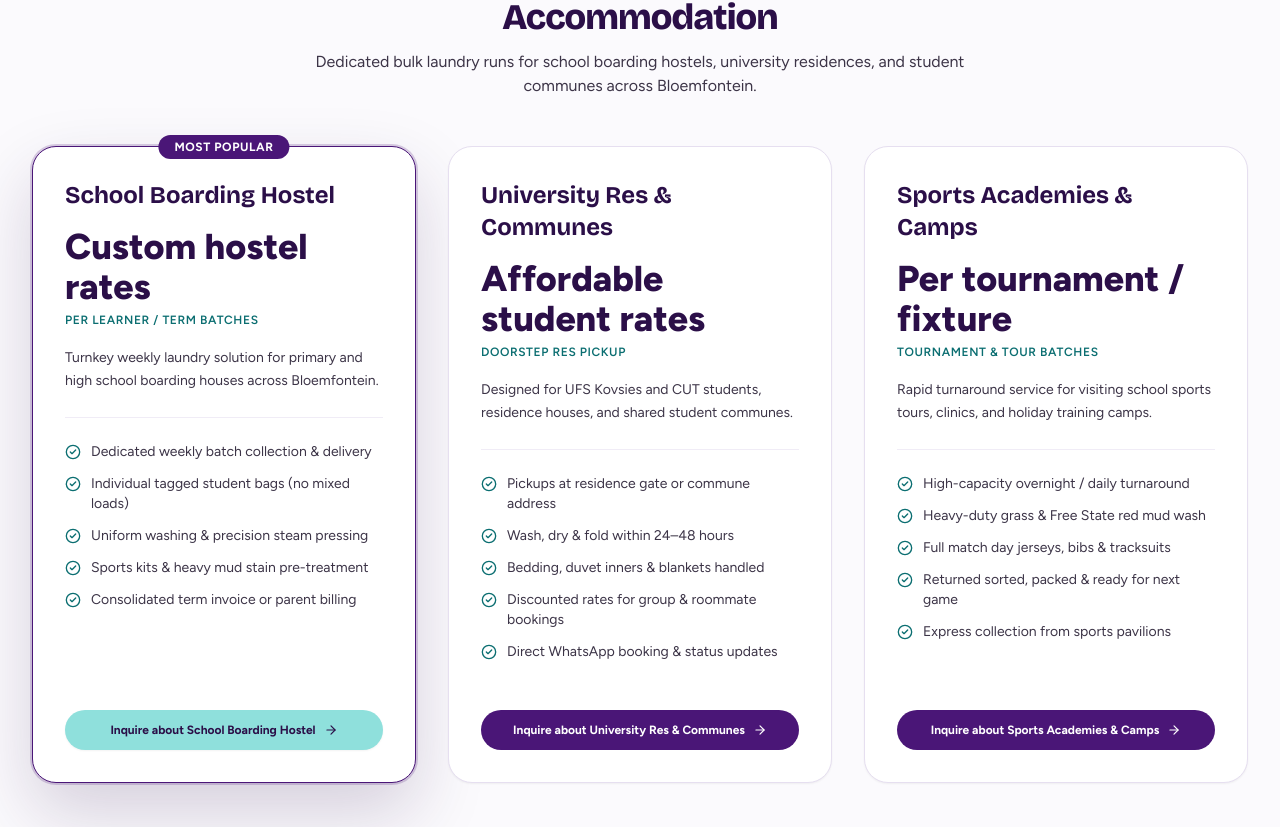
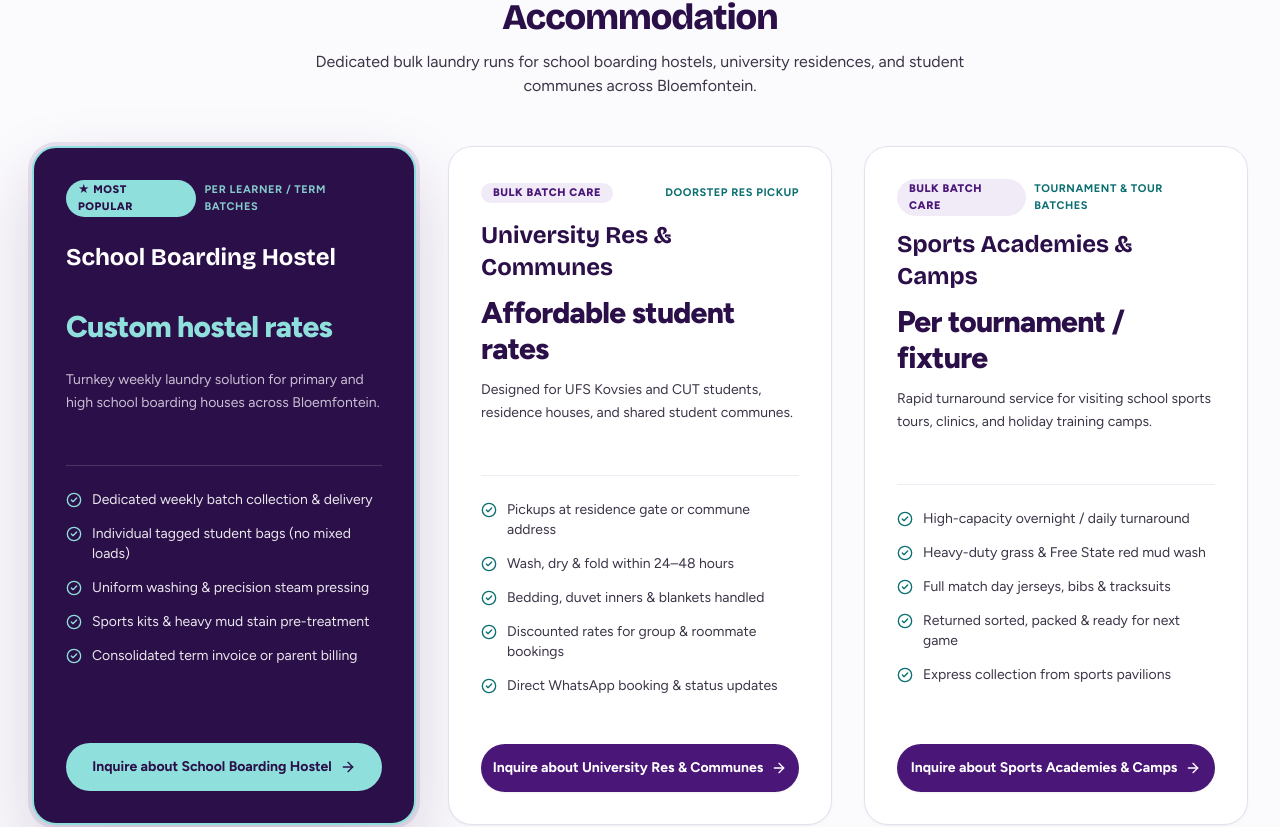
Before and after one commit to arnobonthuyzen-arch/LaundroHub, a Next.js app: page /what-we-offer in a window 1280 px wide. Shown: the part 3326-4153 px from the top of the page. Built offline with nearby package versions, Linux system fonts and the light colour scheme.

Commit message:
fix: align hostel and student pricing cards horizontally with uniform heights and baseline buttons

```diff
--- a/src/app/page.tsx
+++ b/src/app/page.tsx
@@ -222,74 +222,102 @@ export default async function HomePage() {
             </p>
           </div>
 
-          <div className="grid grid-cols-1 md:grid-cols-3 gap-8 items-stretch">
+          <div className="grid grid-cols-1 lg:grid-cols-3 gap-8 items-stretch">
             {plans.map((plan) => (
               <div
                 key={plan.id}
-                className={`relative flex flex-col justify-between rounded-2xl p-8 transition-all ${
+                className={`relative flex flex-col justify-between rounded-3xl p-7 sm:p-8 transition-all h-full ${
                   plan.popular
-                    ? "bg-brand-deep text-white shadow-elevated scale-105 border-2 border-brand-mint"
-                    : "bg-white text-brand-ink border border-brand-line shadow-sm"
+                    ? "bg-brand-deep text-white shadow-elevated border-2 border-brand-mint ring-4 ring-brand-purple/10"
+                    : "bg-white text-brand-ink border border-brand-line shadow-sm hover:shadow-md hover:border-brand-purple/30"
                 }`}
               >
-                {plan.popular && (
-                  <span className="absolute -top-3.5 left-1/2 -translate-x-1/2 rounded-full bg-brand-mint px-4 py-1 text-xs font-extrabold uppercase tracking-wider text-brand-deep shadow-sm">
-                    Most Popular
-                  </span>
-                )}
+                <div>
+                  {/* Category Badge & Weight Tag Row */}
+                  <div className="flex items-center justify-between gap-2 min-h-[1.75rem] mb-3">
+                    <span
+                      className={`inline-flex items-center rounded-full px-3 py-0.5 text-[11px] font-extrabold uppercase tracking-wider ${
+                        plan.popular
+                          ? "bg-brand-mint text-brand-deep"
+                          : "bg-brand-lav text-brand-purple"
+                      }`}
+                    >
+                      {plan.popular ? "★ Most Popular" : "Bulk Batch Care"}
+                    </span>
+                    <span
+                      className={`text-[11px] font-bold uppercase tracking-wider ${
+                        plan.popular ? "text-brand-mint/90" : "text-brand-teal"
+                      }`}
+                    >
+                      {plan.weightLimit}
+                    </span>
+                  </div>
 
-                <div>
+                  {/* Plan Name */}
                   <h3
-                    className={`font-display text-2xl font-bold ${
+                    className={`font-display text-xl sm:text-2xl font-bold min-h-[3.5rem] flex items-center leading-snug ${
                       plan.popular ? "text-white" : "text-brand-deep"
                     }`}
                   >
                     {plan.name}
                   </h3>
-                  <div className="mt-4 flex items-baseline gap-2">
-                    <span className="text-4xl font-extrabold tracking-tight">
+
+                  {/* Rate / Price Display */}
+                  <div className="mt-3 min-h-[3.75rem] flex items-center">
+                    <span
+                      className={`text-2xl sm:text-3xl font-extrabold tracking-tight leading-tight ${
+                        plan.popular ? "text-brand-mint" : "text-brand-deep"
+                      }`}
+                    >
                       {plan.pricePerMonth}
                     </span>
                   </div>
-                  <span
-                    className={`inline-block mt-1 text-xs font-semibold uppercase tracking-wider ${
-                      plan.popular ? "text-brand-mint" : "text-brand-teal"
-                    }`}
-                  >
-                    {plan.weightLimit}
-                  </span>
+
+                  {/* Description */}
                   <p
-                    className={`mt-4 text-sm leading-relaxed ${
+                    className={`mt-3 text-sm leading-relaxed min-h-[4.5rem] flex items-start ${
                       plan.popular ? "text-brand-lav/80" : "text-brand-body"
                     }`}
                   >
                     {plan.description}
                   </p>
 
-                  <ul className="mt-6 space-y-3 border-t border-brand-line/20 pt-6">
+                  {/* Divider */}
+                  <div
+                    className={`my-6 border-t ${
+                      plan.popular ? "border-white/15" : "border-brand-line/60"
+                    }`}
+                  />
+
+                  {/* Feature Checklist */}
+                  <ul className="space-y-3.5">
                     {plan.features.map((f) => (
-                      <li key={f} className="flex items-start gap-2.5 text-xs sm:text-sm">
+                      <li key={f} className="flex items-start gap-2.5 text-xs sm:text-sm leading-snug">
                         <CheckCircle2
                           className={`h-4 w-4 flex-shrink-0 mt-0.5 ${
                             plan.popular ? "text-brand-mint" : "text-brand-teal"
                           }`}
                         />
-                        <span>{f}</span>
+                        <span className={plan.popular ? "text-white/90" : "text-brand-body"}>
+                          {f}
+                        </span>
                       </li>
                     ))}
                   </ul>
                 </div>
 
+                {/* Bottom CTA Button */}
                 <div className="mt-8 pt-4">
                   <Link
                     href="/contact"
-                    className={`flex w-full items-center justify-center gap-2 rounded-xl py-3 text-sm font-bold transition-all ${
+                    className={`flex w-full h-12 items-center justify-center gap-2 rounded-xl text-sm font-bold transition-all shadow-sm ${
                       plan.popular
-                        ? "bg-brand-mint text-brand-deep hover:bg-brand-mint/90 shadow-md"
-                        : "bg-brand-purple text-white hover:bg-brand-deep"
+                        ? "bg-brand-mint text-brand-deep hover:bg-brand-mint/90 hover:scale-[1.01]"
+                        : "bg-brand-purple text-white hover:bg-brand-deep hover:scale-[1.01]"
                     }`}
                   >
-                    Inquire about {plan.name}
+                    <span>Inquire about {plan.name}</span>
+                    <ArrowRight className="h-4 w-4" />
                   </Link>
                 </div>
               </div>
--- a/src/app/what-we-offer/page.tsx
+++ b/src/app/what-we-offer/page.tsx
@@ -327,58 +327,102 @@ export default async function WhatWeOfferPage() {
             </p>
           </div>
 
-          <div className="grid grid-cols-1 md:grid-cols-3 gap-8">
+          <div className="grid grid-cols-1 lg:grid-cols-3 gap-8 items-stretch">
             {plans.map((plan) => (
               <div
                 key={plan.id}
-                className={`relative flex flex-col justify-between rounded-3xl p-8 border transition-all ${
+                className={`relative flex flex-col justify-between rounded-3xl p-7 sm:p-8 transition-all h-full ${
                   plan.popular
-                    ? "bg-white border-brand-purple ring-2 ring-brand-purple/20 shadow-elevated"
-                    : "bg-white border-brand-line shadow-sm"
+                    ? "bg-brand-deep text-white shadow-elevated border-2 border-brand-mint ring-4 ring-brand-purple/10"
+                    : "bg-white text-brand-ink border border-brand-line shadow-sm hover:shadow-md hover:border-brand-purple/30"
                 }`}
               >
-                {plan.popular && (
-                  <span className="absolute -top-3 left-1/2 -translate-x-1/2 rounded-full bg-brand-purple px-4 py-1 text-xs font-bold text-white uppercase tracking-wider">
-                    Most Popular
-                  </span>
-                )}
                 <div>
-                  <h3 className="font-display text-2xl font-bold text-brand-deep">
+                  {/* Category Badge & Weight Tag Row */}
+                  <div className="flex items-center justify-between gap-2 min-h-[1.75rem] mb-3">
+                    <span
+                      className={`inline-flex items-center rounded-full px-3 py-0.5 text-[11px] font-extrabold uppercase tracking-wider ${
+                        plan.popular
+                          ? "bg-brand-mint text-brand-deep"
+                          : "bg-brand-lav text-brand-purple"
+                      }`}
+                    >
+                      {plan.popular ? "★ Most Popular" : "Bulk Batch Care"}
+                    </span>
+                    <span
+                      className={`text-[11px] font-bold uppercase tracking-wider ${
+                        plan.popular ? "text-brand-mint/90" : "text-brand-teal"
+                      }`}
+                    >
+                      {plan.weightLimit}
+                    </span>
+                  </div>
+
+                  {/* Plan Name */}
+                  <h3
+                    className={`font-display text-xl sm:text-2xl font-bold min-h-[3.5rem] flex items-center leading-snug ${
+                      plan.popular ? "text-white" : "text-brand-deep"
+                    }`}
+                  >
                     {plan.name}
                   </h3>
-                  <div className="mt-4 flex items-baseline gap-2">
-                    <span className="text-3xl sm:text-4xl font-extrabold text-brand-deep">
+
+                  {/* Rate / Price Display */}
+                  <div className="mt-3 min-h-[3.75rem] flex items-center">
+                    <span
+                      className={`text-2xl sm:text-3xl font-extrabold tracking-tight leading-tight ${
+                        plan.popular ? "text-brand-mint" : "text-brand-deep"
+                      }`}
+                    >
                       {plan.pricePerMonth}
                     </span>
                   </div>
-                  <span className="inline-block mt-1 text-xs font-semibold uppercase tracking-wider text-brand-teal">
-                    {plan.weightLimit}
-                  </span>
-                  <p className="mt-4 text-sm leading-relaxed text-brand-body">
+
+                  {/* Description */}
+                  <p
+                    className={`mt-3 text-sm leading-relaxed min-h-[4.5rem] flex items-start ${
+                      plan.popular ? "text-brand-lav/80" : "text-brand-body"
+                    }`}
+                  >
                     {plan.description}
                   </p>
 
-                  <ul className="mt-6 space-y-3 border-t border-brand-line/60 pt-6">
+                  {/* Divider */}
+                  <div
+                    className={`my-6 border-t ${
+                      plan.popular ? "border-white/15" : "border-brand-line/60"
+                    }`}
+                  />
+
+                  {/* Feature Checklist */}
+                  <ul className="space-y-3.5">
                     {plan.features.map((feat, fIdx) => (
-                      <li key={fIdx} className="flex items-start gap-2.5 text-xs sm:text-sm text-brand-body">
-                        <CheckCircle2 className="h-4 w-4 shrink-0 text-brand-teal mt-0.5" />
-                        <span>{feat}</span>
+                      <li key={fIdx} className="flex items-start gap-2.5 text-xs sm:text-sm leading-snug">
+                        <CheckCircle2
+                          className={`h-4 w-4 shrink-0 mt-0.5 ${
+                            plan.popular ? "text-brand-mint" : "text-brand-teal"
+                          }`}
+                        />
+                        <span className={plan.popular ? "text-white/90" : "text-brand-body"}>
+                          {feat}
+                        </span>
                       </li>
                     ))}
                   </ul>
                 </div>
 
+                {/* Bottom CTA Button */}
                 <div className="mt-8 pt-4">
                   <Link
                     href="/contact"
-                    className={`flex w-full items-center justify-center gap-2 rounded-xl py-3 text-xs font-bold transition-all ${
+                    className={`flex w-full h-12 items-center justify-center gap-2 rounded-xl text-sm font-bold transition-all shadow-sm ${
                       plan.popular
-                        ? "bg-brand-mint text-brand-deep hover:bg-brand-mint/90 shadow-sm"
-                        : "bg-brand-purple text-white hover:bg-brand-deep"
+                        ? "bg-brand-mint text-brand-deep hover:bg-brand-mint/90 hover:scale-[1.01]"
+                        : "bg-brand-purple text-white hover:bg-brand-deep hover:scale-[1.01]"
                     }`}
                   >
                     <span>Inquire about {plan.name}</span>
-                    <ArrowRight className="h-3.5 w-3.5" />
+                    <ArrowRight className="h-4 w-4" />
                   </Link>
                 </div>
               </div>
```
Also changed, not shown: graphify-out/manifest.json.
